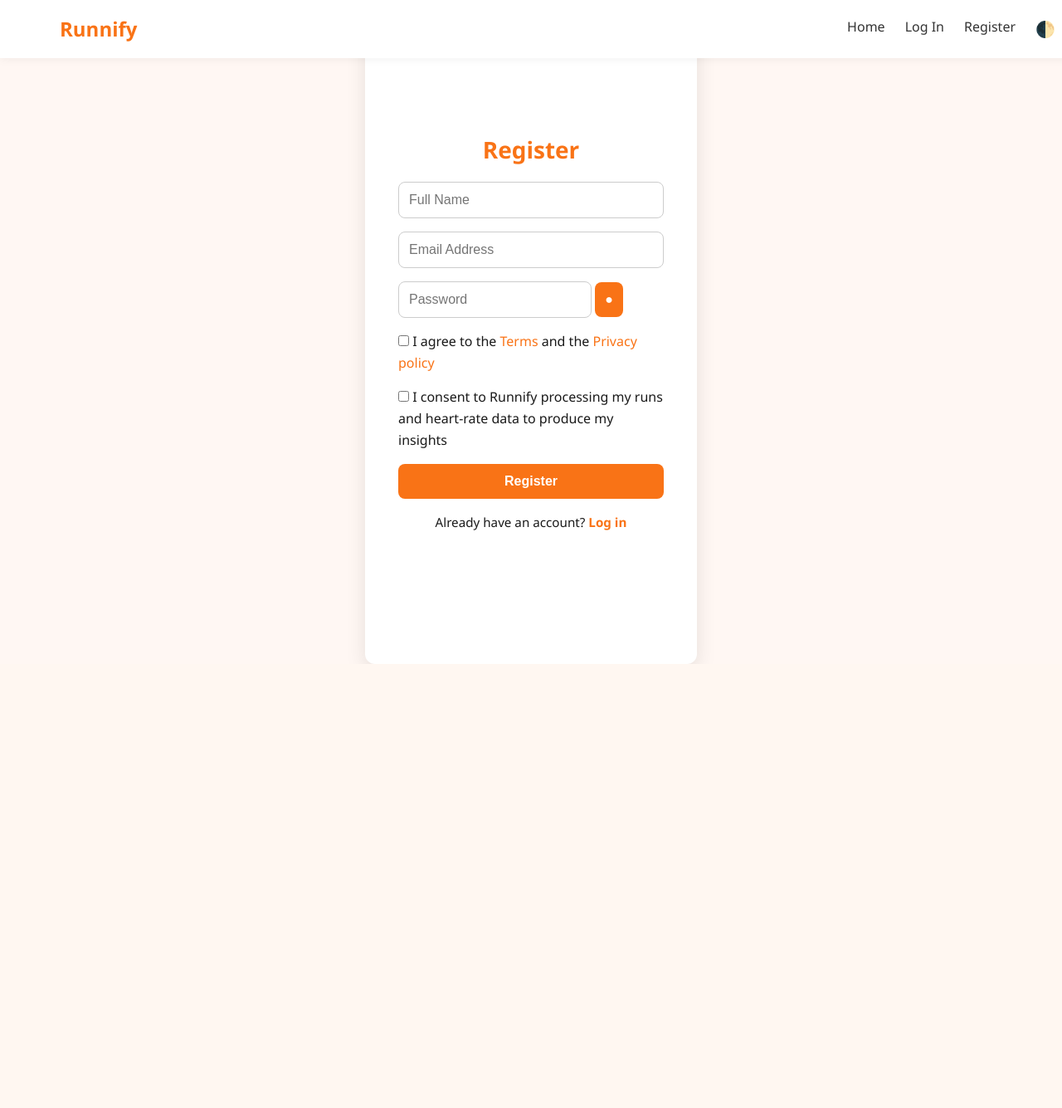
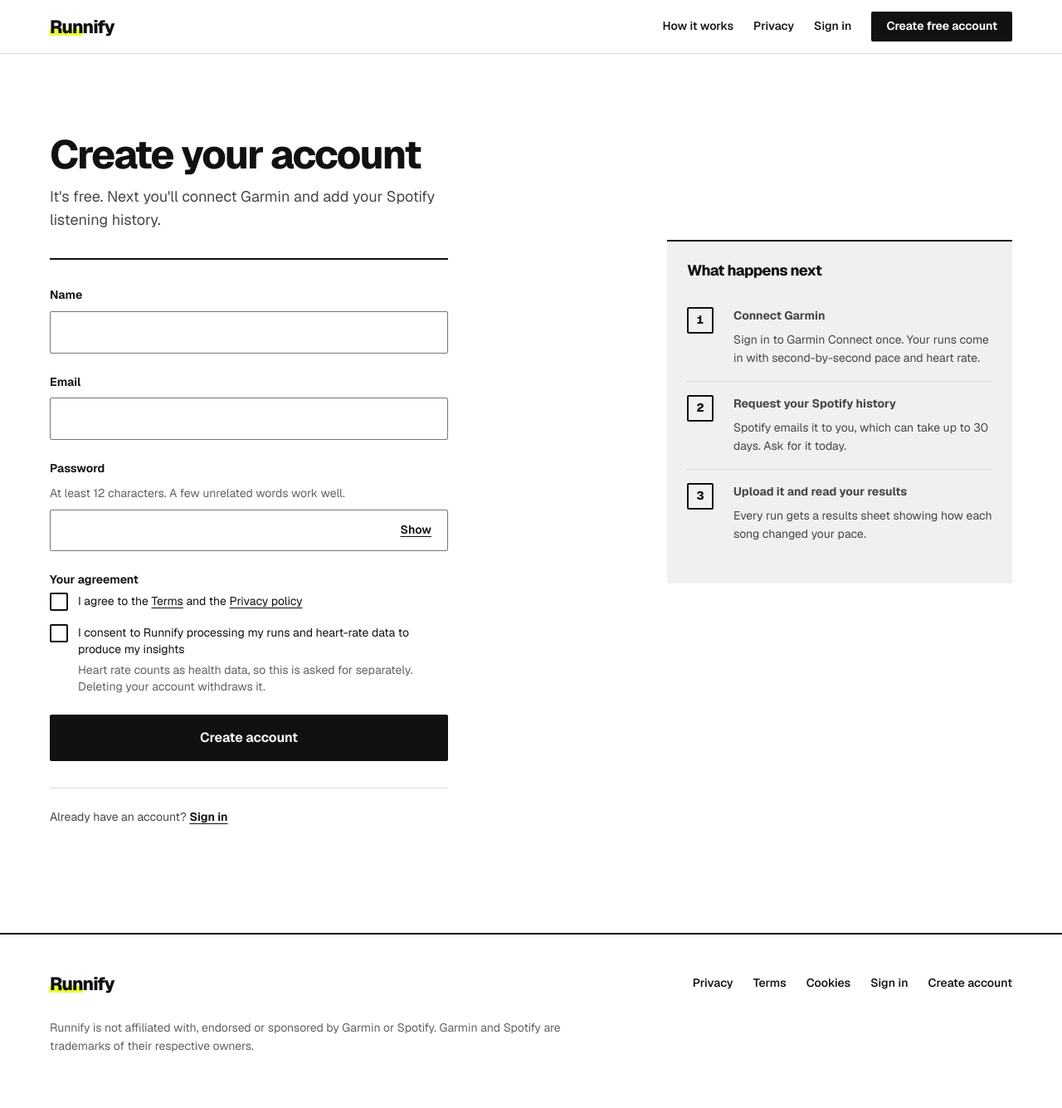
Before and after one commit to ColmAli-7/Runnify, a Flask app: page /register in a window 1280 px wide. Shown: the whole page at 83% size. Before the commit the page ends 800 px from the top, so only its background shows below. Run offline with Flask 3, Linux system fonts and the light colour scheme; some libraries are stand-ins or nearby versions.

Commit message:
feat(auth): redesign sign-in, sign-up and account recovery
Sign-in, sign-up, password reset, two-step verification and the consent step now share one layout: the form on the left with labelled fields, inline errors and correct autocomplete hints, and a short panel beside it explaining what happens next or how the account is protected.

New accounts are signed straight in and sent to the dashboard to start setting up, and account creation is recorded in the security log.

```diff
--- a/runnify/routes/auth.py
+++ b/runnify/routes/auth.py
@@ -62,7 +62,7 @@ def login():
         if user and is_locked(user):
             verify_password(None, form.password.data)  # same timing; the password is not checked
             flash(LOGIN_FAILED, "error")
-            return render_template("login.html", form_type="login", form=form)
+            return render_template("auth/login.html", form=form)
         matches, needs_rehash = verify_password(
             user.password_hash if user else None, form.password.data
         )
@@ -87,7 +87,7 @@ def login():
         flash(LOGIN_FAILED, "error")
     elif form.errors:
         flash(first_error(form), "error")
-    return render_template("login.html", form_type="login", form=form)
+    return render_template("auth/login.html", form=form)
 
 
 def _record_failed_sign_in(user):
@@ -141,7 +141,7 @@ def verify_two_factor():
     if form.validate_on_submit():
         if is_locked(user):
             flash("That code didn't work.", "error")
-            return render_template("two_factor_verify.html", form=form)
+            return render_template("auth/two_factor.html", form=form)
         used_recovery = False
         if not accept_code(user, form.code.data):
             used_recovery = use_recovery_code(user, form.code.data)
@@ -149,7 +149,7 @@ def verify_two_factor():
                 _record_failed_sign_in(user)
                 db.session.commit()
                 flash("That code didn't work.", "error")
-                return render_template("two_factor_verify.html", form=form)
+                return render_template("auth/two_factor.html", form=form)
         if used_recovery:
             audit.record(user, "recovery_code_used")
         response = _complete_login(user, pending["remember"], pending["next"])
@@ -159,7 +159,7 @@ def verify_two_factor():
         return response
     if form.errors:
         flash(first_error(form), "error")
-    return render_template("two_factor_verify.html", form=form)
+    return render_template("auth/two_factor.html", form=form)
 
 
 @bp.route("/register", methods=["GET", "POST"])
@@ -180,20 +180,22 @@ def register():
             )
             user.record_consent()
             db.session.add(user)
-            db.session.commit()
-            flash("Account created! You can now log in.", "success")
-            return redirect(url_for("auth.login"))
+            db.session.flush()
+            audit.record(user, "account_created")
+            response = _complete_login(user, remember=False, next_url=None)
+            flash("Welcome to Runnify. Start by connecting Garmin.", "success")
+            return response
     elif form.errors:
         flash(first_error(form), "error")
-    return render_template("login.html", form_type="register", form=form)
+    return render_template("auth/register.html", form=form)
 
 
 @bp.route("/logout", methods=["POST"])
 @login_required
 def logout():
-    """End the current session and return to the login page."""
-    logout_user()  # end session
-    flash("You have been logged out.", "info")
+    """End the current session and return to the sign-in page."""
+    logout_user()
+    flash("You're signed out.", "info")
     return redirect(url_for("auth.login"))
 
 
@@ -222,7 +224,7 @@ def forgot_password():
         return redirect(url_for("auth.login"))
     if form.errors:
         flash(first_error(form), "error")
-    return render_template("forgot.html", form=form)
+    return render_template("auth/forgot.html", form=form)
 
 
 @bp.route("/reset/<token>")
@@ -265,4 +267,4 @@ def choose_new_password():
             return redirect(url_for("auth.login"))
     elif form.errors:
         flash(first_error(form), "error")
-    return render_template("reset.html", form=form)
+    return render_template("auth/reset.html", form=form)
--- a/runnify/security/audit.py
+++ b/runnify/security/audit.py
@@ -11,6 +11,7 @@ from runnify.models import SecurityEvent, utcnow
 RETENTION = timedelta(days=90)
 
 DESCRIPTIONS = {
+    "account_created": "Account created",
     "sign_in": "Signed in",
     "sign_in_failed": "Failed sign-in attempt",
     "account_locked": "Sign-in paused after failed attempts",
--- /dev/null
+++ b/runnify/static/css/pages/auth.css
@@ -0,0 +1,156 @@
+/* Sign-in, sign-up, password reset, two-step verification and consent. */
+
+@layer pages {
+  .auth {
+    display: grid;
+    gap: var(--s-8);
+    padding-block: var(--s-8) var(--s-10);
+  }
+
+  .auth__panel {
+    width: 100%;
+    max-width: 30rem;
+  }
+
+  .auth__title {
+    font-size: var(--text-3xl);
+    font-weight: 750;
+    letter-spacing: -0.04em;
+    line-height: 1.05;
+  }
+
+  .auth__intro {
+    margin-top: var(--s-3);
+    font-size: var(--text-lg);
+    color: var(--ink-2);
+  }
+
+  .auth__form {
+    margin-top: var(--s-6);
+    padding-top: var(--s-6);
+    border-top: var(--heavy);
+  }
+
+  .auth__row {
+    display: flex;
+    flex-wrap: wrap;
+    align-items: center;
+    justify-content: space-between;
+    gap: var(--s-3) var(--s-5);
+  }
+
+  .auth__link {
+    font-size: var(--text-sm);
+    font-weight: 600;
+  }
+
+  .auth__switch {
+    margin-top: var(--s-6);
+    padding-top: var(--s-5);
+    border-top: var(--hair);
+    font-size: var(--text-sm);
+    color: var(--ink-2);
+  }
+
+  .auth__switch a {
+    font-weight: 650;
+    color: var(--ink);
+  }
+
+  .auth__switch > * + * {
+    margin-top: var(--s-3);
+  }
+
+  /* the context beside the form: a sheet pinned to the board */
+  .auth__aside {
+    align-self: start;
+    max-width: 30rem;
+    padding: var(--s-5) var(--s-5) var(--s-6);
+    background: var(--board);
+    border-top: var(--heavy);
+  }
+
+  .auth__aside-title {
+    margin-bottom: var(--s-4);
+    font-size: var(--text-lg);
+    font-weight: 750;
+  }
+
+  .auth__points {
+    display: grid;
+    gap: var(--s-4);
+    padding: 0;
+    list-style: none;
+    font-size: var(--text-sm);
+    color: var(--ink-2);
+  }
+
+  .auth__points li {
+    display: grid;
+    grid-template-columns: 1.25rem minmax(0, 1fr);
+    gap: var(--s-3);
+  }
+
+  .auth__points .icon {
+    margin-top: 2px;
+    color: var(--ink);
+  }
+
+  .auth__points--plain li {
+    grid-template-columns: minmax(0, 1fr);
+    padding-left: var(--s-4);
+    border-left: 2px solid var(--ink);
+  }
+
+  .auth__aside .steps {
+    font-size: var(--text-sm);
+  }
+
+  .auth__aside .step {
+    border-bottom-color: #d0d3d7;
+  }
+
+  /* the agreement checkboxes */
+  .consent {
+    display: grid;
+    gap: var(--s-4);
+    min-width: 0;
+    margin: 0;
+    padding: 0;
+    border: 0;
+  }
+
+  .consent__legend {
+    padding: 0;
+    margin-bottom: var(--s-1);
+    font-size: var(--text-sm);
+    font-weight: 650;
+  }
+
+  .check__hint {
+    display: block;
+    margin-top: var(--s-1);
+    color: var(--ink-3);
+  }
+
+  /* one-time codes */
+  .input--code {
+    max-width: 16rem;
+    font-size: var(--text-xl);
+    font-weight: 650;
+    letter-spacing: 0.18em;
+    font-variant-numeric: tabular-nums;
+  }
+
+  @media (min-width: 1024px) {
+    .auth {
+      grid-template-columns: minmax(0, 30rem) minmax(0, 26rem);
+      justify-content: space-between;
+      padding-block: var(--s-9) var(--s-10);
+    }
+
+    .auth__aside {
+      margin-top: var(--s-10);
+    }
+  }
+}
--- /dev/null
+++ b/runnify/templates/auth/register.html
@@ -0,0 +1,59 @@
+{% extends "layouts/auth.html" %}
+{% from "macros/ui.html" import field, check %}
+
+{% block title %}Create your account | Runnify{% endblock %}
+{% block description %}Create a free Runnify account and find out which songs make you run faster.{% endblock %}
+{% block heading %}Create your account{% endblock %}
+{% block intro %}<p class="auth__intro">It's free. Next you'll connect Garmin and add your Spotify listening history.</p>{% endblock %}
+
+{% block form %}
+<form class="form" method="post" novalidate>
+  {{ form.csrf_token }}
+  {{ field(form.name, autocomplete="name") }}
+  {{ field(form.email, autocomplete="email", spellcheck="false", autocapitalize="none") }}
+  {{ field(form.password, hint="At least 12 characters. A few unrelated words work well.", reveal=True, autocomplete="new-password") }}
+  <fieldset class="consent">
+    <legend class="consent__legend">Your agreement</legend>
+    {% call check(form.accept_terms) -%}
+      I agree to the <a href="{{ url_for('legal.terms') }}" target="_blank" rel="noopener">Terms<span class="visually-hidden"> (opens in a new tab)</span></a>
+      and the <a href="{{ url_for('legal.privacy') }}" target="_blank" rel="noopener">Privacy policy<span class="visually-hidden"> (opens in a new tab)</span></a>
+    {%- endcall %}
+    {% call check(form.data_consent) -%}
+      I consent to Runnify processing my runs and heart-rate data to produce my insights
+      <span class="check__hint">Heart rate counts as health data, so this is asked for separately. Deleting your account withdraws it.</span>
+    {%- endcall %}
+  </fieldset>
+  <button class="btn btn--primary btn--lg btn--block" type="submit">Create account</button>
+</form>
+{% endblock %}
+
+{% block after %}
+<p class="auth__switch">Already have an account? <a href="{{ url_for('auth.login') }}">Sign in</a></p>
+{% endblock %}
+
+{% block aside %}
+<h2 class="auth__aside-title" id="auth-aside-title">What happens next</h2>
+<ol class="steps">
+  <li class="step">
+    <span class="step__mark" aria-hidden="true"></span>
+    <div class="step__body">
+      <p class="step__title">Connect Garmin</p>
+      <p>Sign in to Garmin Connect once. Your runs come in with second-by-second pace and heart rate.</p>
+    </div>
+  </li>
+  <li class="step">
+    <span class="step__mark" aria-hidden="true"></span>
+    <div class="step__body">
+      <p class="step__title">Request your Spotify history</p>
+      <p>Spotify emails it to you, which can take up to 30 days. Ask for it today.</p>
+    </div>
+  </li>
+  <li class="step">
+    <span class="step__mark" aria-hidden="true"></span>
+    <div class="step__body">
+      <p class="step__title">Upload it and read your results</p>
+      <p>Every run gets a results sheet showing how each song changed your pace.</p>
+    </div>
+  </li>
+</ol>
+{% endblock %}
--- /dev/null
+++ b/runnify/templates/layouts/auth.html
@@ -0,0 +1,26 @@
+{#- Sign-in, sign-up and other account steps: the form on the left, context beside it. -#}
+{% extends "layouts/public.html" %}
+{% from "macros/ui.html" import notices %}
+
+{% block body_class %}page-auth{% endblock %}
+
+{% block styles %}
+  <link rel="stylesheet" href="{{ url_for('static', filename='css/pages/auth.css') }}">
+{% endblock %}
+
+{% block notices %}{% endblock %}
+
+{% block content %}
+<div class="container auth">
+  <div class="auth__panel">
+    <h1 class="auth__title">{% block heading %}{% endblock %}</h1>
+    {% block intro %}{% endblock %}
+    {{ notices() }}
+    <div class="auth__form">{% block form %}{% endblock %}</div>
+    {% block after %}{% endblock %}
+  </div>
+  <aside class="auth__aside" aria-labelledby="auth-aside-title">
+    {% block aside %}{% endblock %}
+  </aside>
+</div>
+{% endblock %}
```
Also changed, not shown: runnify/templates/auth/forgot.html (added, +27 -0 lines), runnify/templates/auth/login.html (added, +32 -0 lines), runnify/templates/auth/reset.html (added, +23 -0 lines), runnify/templates/auth/two_factor.html (added, +26 -0 lines), runnify/templates/legal/consent.html (+42 -14 lines), tests/test_auth_flows.py (+20 -0 lines).
